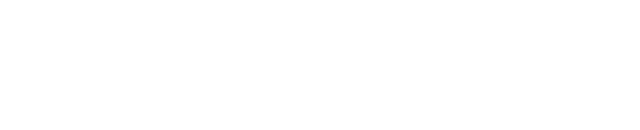
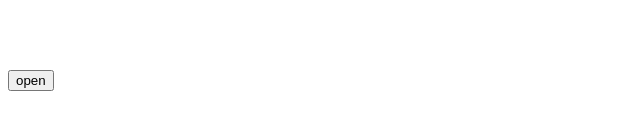
Before and after one commit to Henry-Hong/i-am-not-a-junior-frontend, a React (Vite) app in the folder 리액트/: page / in a window 1280 px wide. Shown: the part 380-510 px from the top of the page, without its empty margins (0-640 px from the left). Built offline with nearby package versions, Linux system fonts and the light colour scheme.

Commit message:
리액트: HTML로_모달만들기

```diff
--- a/리액트/src/App.tsx
+++ b/리액트/src/App.tsx
@@ -1,12 +1,19 @@
 import styles from "./App.module.css";
 import 동영상에서_이미지추출 from "./동영상에서_이미지추출";
 import 컨텍스트는_분리해야한다 from "./컨텍스트는_분리해야한다";
+import HTML로_모달만들기 from "./HTML로_모달만들기";
 
 function App() {
   return (
     <div className={styles.FlexVerticalLeft}>
+      {/* 컨텍스트는_분리해야한다 */}
       <컨텍스트는_분리해야한다 />
+
+      {/* 동영상에서_이미지추출 */}
       <동영상에서_이미지추출 />
+
+      {/* HTML로_모달만들기 */}
+      <HTML로_모달만들기 />
     </div>
   );
 }
--- /dev/null
+++ b/리액트/src/HTML로_모달만들기/index.tsx
@@ -0,0 +1,23 @@
+import { ElementRef, useRef } from "react";
+
+export default function HTML로_모달만들기({
+  children,
+}: {
+  children?: React.ReactNode;
+}) {
+  const ref = useRef<ElementRef<"dialog">>(null);
+  return (
+    <>
+      <dialog ref={ref} className="backdrop:bg-black/85">
+        {children}
+        <p>여러분 안녕하세요~!</p>
+        <menu className="list-none">
+          <li>
+            <button onClick={() => ref.current?.close()}>close</button>
+          </li>
+        </menu>
+      </dialog>
+      <button onClick={() => ref.current?.showModal()}>open</button>
+    </>
+  );
+}
```
